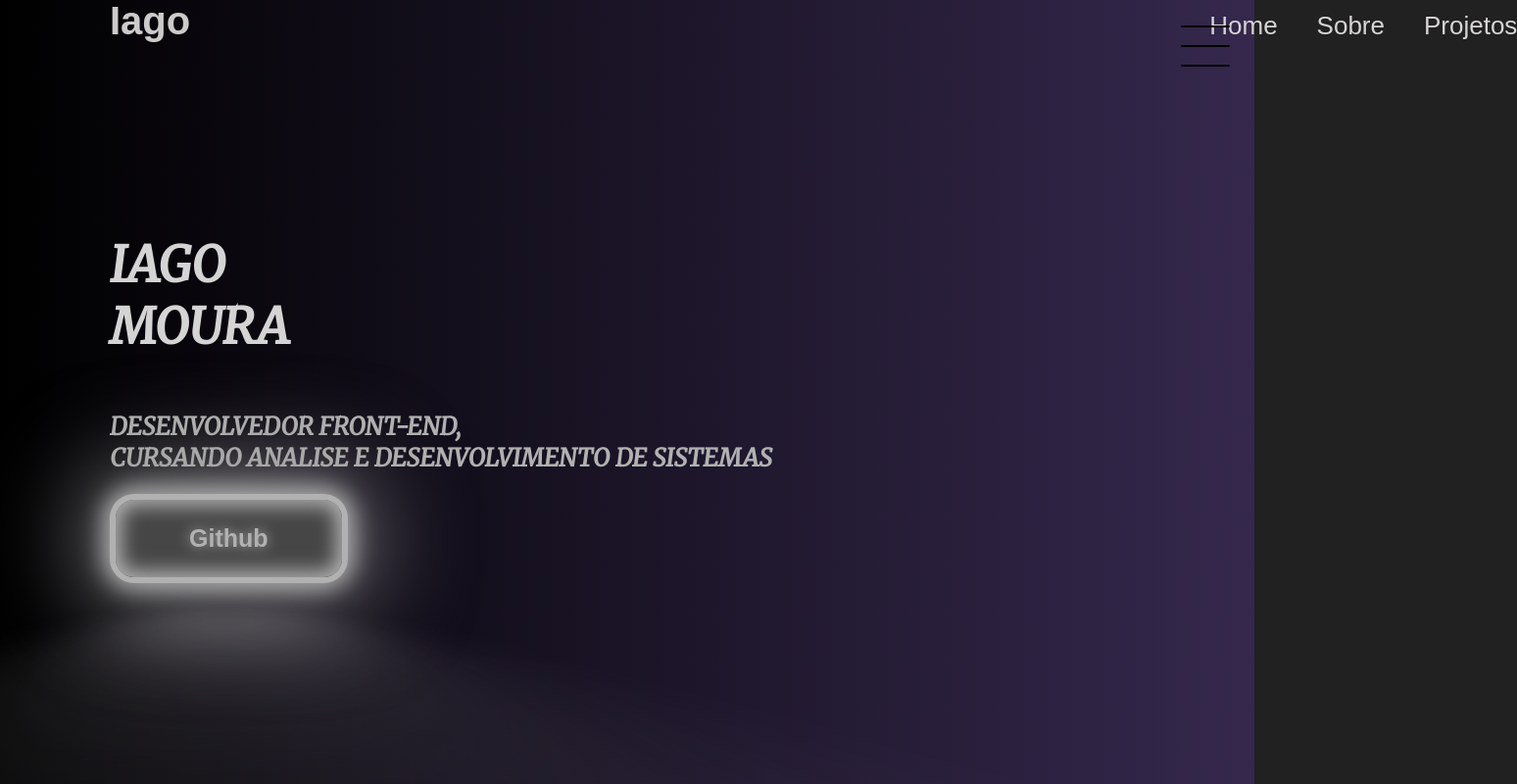
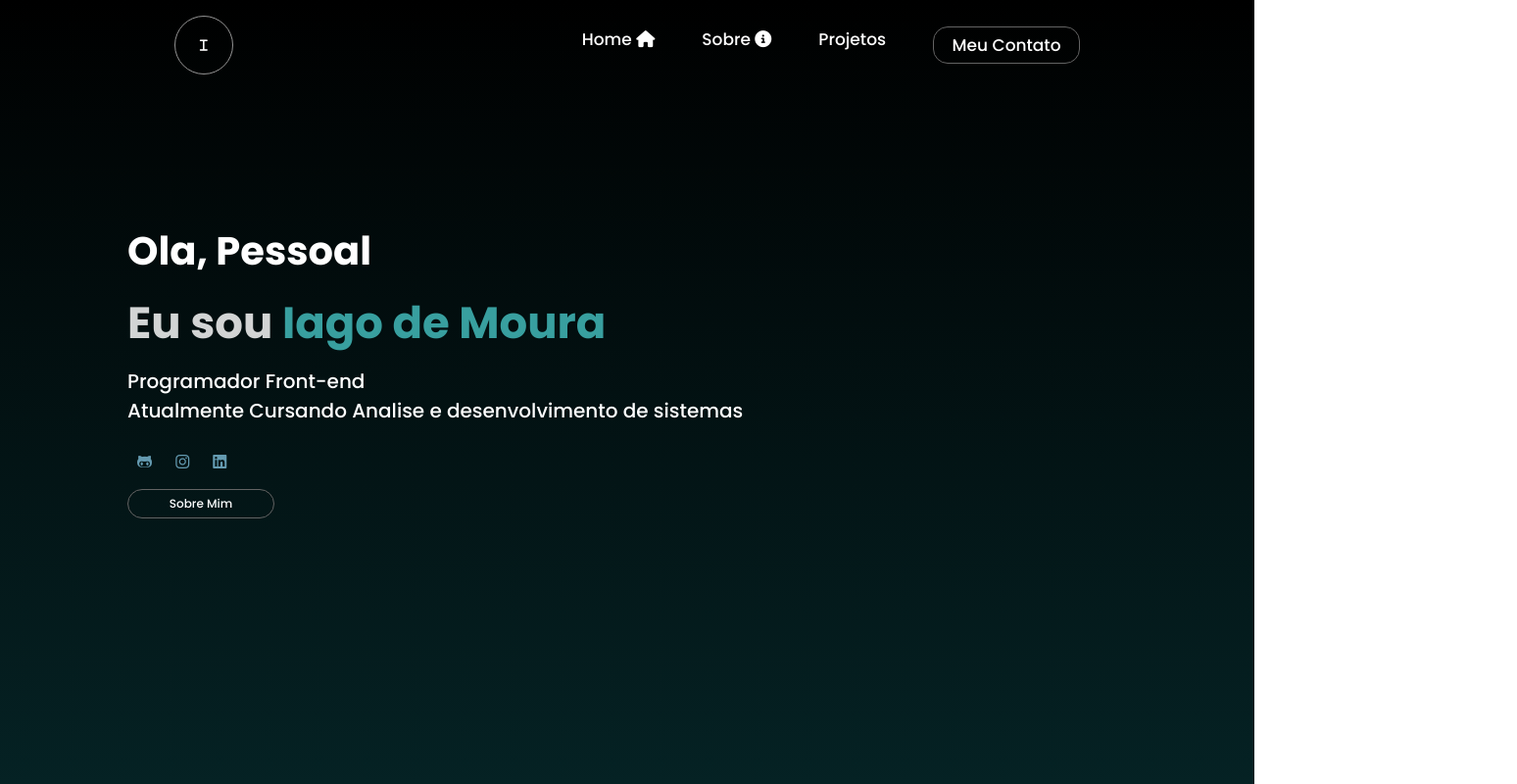
Before and after one commit to iagoxz/portifolio-program-web, a plain HTML site: page index.html in a window 1280 px wide. Shown: the whole page at 98% size, 1548 px wide, since content can reach past the window. Drawn offline with Linux system fonts and the light colour scheme.

Commit message:
commit1 origin

```diff
--- a/index.html
+++ b/index.html
@@ -1,54 +1,59 @@
 <!DOCTYPE html>
-<html lang="pt-br">
+<html lang="en">
 <head>
     <meta charset="UTF-8">
     <meta http-equiv="X-UA-Compatible" content="IE=edge">
     <meta name="viewport" content="width=device-width, initial-scale=1.0">
-     <link rel="stylesheet" href="style.css">
+    <link rel="stylesheet" href="style.css">
+    <link rel="stylesheet" href="https://cdnjs.cloudflare.com/ajax/libs/font-awesome/6.1.0/css/all.min.css" integrity="sha512-10/jx2EXwxxWqCLX/hHth/vu2KY3jCF70dCQB8TSgNjbCVAC/8vai53GfMDrO2Emgwccf2pJqxct9ehpzG+MTw==" crossorigin="anonymous" referrerpolicy="no-referrer" />
     <title>Iago Portifolio</title>
 </head>
 <body>
-    <header class="header-container">
-        <div class="header">
-            <div class="checkbox-container">
-                <div class="checkbox-wraper">
-                    <input type="checkbox" id="toogle">
-                    <label class="checkbox" for="toogle">
-                        <div class="trace"></div>
-                        <div class="trace"></div>
-                        <div class="trace"></div>
-                    </label>
-                    <div class="menu"></div>
-                    <nav>
-                        <div class="logo">Iago</div>
-                        <div class="links">
-                            <ul class="nav-itens">
-                               <li><a href="index.html">Home</a></li>
-                               <li><a href="#">Sobre</a></li>
-                               <li><a href="projetos.html">Projetos</a></li>
 
-                            </ul>
-                        </div>
-
-                </div>
-
+    <div class="background">
+        <header>
+            <div class="logo">
+                <i class="fa-solid fa-i"></i>
             </div>
 
-        </div>
+            <div class="cabeçalho-link">
+                <li>
+                    <a href="index.html">Home <i class="fa-solid fa-house"></i></a>
+                </li>
 
-            <h1>Iago <br> Moura</h1>
-            <h2>Desenvolvedor Front-end, <br> Cursando Analise e Desenvolvimento de Sistemas</h2>
+                <li>
+                    <a href="#l">Sobre <i class="fa-solid fa-circle-info"></i></a>
+                </li>
 
-            <div class="content">
-                <div class="content">
-                    <a href="https://github.com/iagoxz" target="_blank"><button>Github</button></a>
-    </header>
-
-    <main class="container">
+                <li>
+                    <a href="https://github.com/iagoxz">Projetos</a>
+                </li>
 
 
-    </main>
+                <button> <a href="https://www.instagram.com/iagoxzs/">Meu Contato</a></button>
+            </div>
+        </header>
 
-    <footer></footer>
+        <div class="container-text">
+            <div class="text">
+                <h3>Ola, Pessoal</h3>
+                <h1>Eu sou <span>Iago de Moura</span></h1>
+                <p>Programador Front-end<br>Atualmente Cursando Analise e desenvolvimento de sistemas</p>
+                <div class="redes-social">
+                    <a target="_blank" href="https://github.com/iagoxz"><i class="fa-brands fa-github-alt"></i></a>
+                    <a target="_blank" href="https://www.instagram.com/iagoxzs/"><i class="fa-brands fa-instagram"></i></a>
+                    <a target="_blank   " href="https://www.linkedin.com/in/iago-moura-b3346423b/"><i class="fa-brands fa-linkedin"></i></a>
+
+
+                </div><!--redes-social-->
+                <button class="btn">Sobre Mim</button>
+            </div>
+        </div>
+    </div>
+
+
+
+
+
 </body>
 </html>
--- a/style.css
+++ b/style.css
@@ -1,310 +1,133 @@
-@import url('https://fonts.googleapis.com/css2?family=Merriweather:ital@1&display=swap');
+@import url("https://fonts.googleapis.com/css2?family=Poppins:ital,wght@0,500;0,600;0,700;0,800;0,900;1,400;1,500;1,600;1,700;1,800;1,900&display=swap");
 
-body{
+* {
   margin: 0;
   padding: 0;
-    font-family: 'Merriweather', serif;
-    color: #1e1e2a;
-    margin: 0px;
-    position: relative;
+  box-sizing: border-box;
+  font-family: "Poppins", sans-serif;
+  text-decoration: none;
+  list-style: none;
+}
+
+body {
+  overflow: hidden;
+}
+
+.background {
+  background: linear-gradient(rgb(0, 0, 0), #052224);
+  background-size: cover;
+  background-position: center;
+  width: 100%;
+  height: 100vh;
+}
+
+header {
   display: flex;
+  justify-content: space-around;
+  max-width: 100%;
+  align-items: center;
+  text-align: center;
+  padding-top: 1rem;
+}
+
+.cabeçalho-link {
+  display: flex;
+  gap: 3rem;
+  font-weight: 400;
+  cursor: pointer;
+}
+
+.cabeçalho-link a {
+  color: #fff;
+  font-size: 17px;
+}
+
+.cabeçalho-link a:hover {
+  color: #4c737c;
+  transition: 0.3s all;
+}
+
+.logo i {
+  height: 60px;
+  width: 60px;
+  background: transparent;
+  border: 1px solid #949494;
+  color: #ffffff;
+  border-radius: 50%;
+  display: inline-flex;
   align-items: center;
   justify-content: center;
-    background-color: #212121;
-    height: 100vh;
-    background-repeat: no-repeat;
+  font-size: 13px;
+  cursor: pointer;
+}
+
+button {
+  color: #fcfcfc;
+  background: transparent;
+  border: solid 1px #636363;
+  padding: 5px;
+  border-radius: 15px;
+  font-size: 12px;
+  cursor: pointer;
+  width: 150px;
+}
+
+button:hover {
+  background-color: #084442;
+  color: #fff;
+  transition: 0.5s;
+}
+
+.container-text {
+  padding: 150px 0 0 130px;
+}
+
+.text h3 {
+  color: #fff;
+  font-size: 40px;
+}
+
+.text h1 {
+  color: #ffffffd2;
+  margin-top: 10px;
+  font-size: 45px;
+}
+
+.text span {
+  color: #389f9f;
+}
+
+.text p {
+  color: #fff;
+  font-weight: 500;
+  margin-top: 10px;
+  font-size: 20px;
+}
+
+.redes-social {
+  margin-top: 25px;
+  transition: all 1s;
 
 }
 
-.header-container{
-    height: 100vh;
-    width: 100vw;
-    background-image: linear-gradient(to right, black, rgb(53, 40, 77));
-    background-repeat: no-repeat;
-    background-position: center;
-    background-size: contain;
-    display: flex;
-    flex-direction: column;
-    justify-content: center;
-    align-items: flex-start;
-    box-sizing: border-box;
-    padding: 0 112px;
-    position: relative;
+.redes-social a {
+  color: #649ab0;
+  padding: 10px;
+  margin-top: 5px;
+  transition: all 1s;
 
 }
-
-button {
-    --glow-color: rgb(177, 177, 177);
-    --glow-spread-color: rgba(148, 147, 150, 0.781);
-    --enhanced-glow-color: rgb(172, 171, 173);
-    --btn-color: rgb(70, 70, 70);
-    border: .25em solid var(--glow-color);
-    padding: 1em 3em;
-    color: var(--glow-color);
-    font-size: 25px;
-    font-weight: bold;
-    background-color: var(--btn-color);
-    border-radius: 1em;
-    outline: none;
-    box-shadow: 0 0 1em .25em var(--glow-color),
-           0 0 4em 1em var(--glow-spread-color),
-           inset 0 0 .75em .25em var(--glow-color);
-    text-shadow: 0 0 .5em var(--glow-color);
-    position: relative;
-    transition: all 0.3s;
-   }
-   button::after {
-    pointer-events: none;
-    content: "";
-    position: absolute;
-    top: 120%;
-    left: 0;
-    height: 100%;
-    width: 100%;
-    background-color: var(--glow-spread-color);
-    filter: blur(2em);
-    opacity: .7;
-    transform: perspective(1.5em) rotateX(35deg) scale(1, .6);
-   }
-   button:hover {
-    color: var(--btn-color);
-    background-color: var(--glow-color);
-    box-shadow: 0 0 1em .25em var(--glow-color),
-           0 0 4em 2em var(--glow-spread-color),
-           inset 0 0 .75em .25em var(--glow-color);
-   }
-   button:active {
-    box-shadow: 0 0 0.6em .25em var(--glow-color),
-           0 0 2.5em 2em var(--glow-spread-color),
-           inset 0 0 .5em .25em var(--glow-color);
+.redes-social:hover{
+    -webkit-filter: blur(5px);
+    filter: blur(5px);
 }
 
-h1{
-    font-size: 50px;
-    text-transform: uppercase;
-    color: rgb(212, 212, 212);
+.btn {
+  margin-top: 15px;
 }
 
-h2{
-    text-transform: uppercase;
-    font-size: 25px;
-    color: rgb(177, 177, 177);
-}
-
-.social-media{
-    margin-top: 1rex;
-    display: flex;
-}
-
-.social-media a{
-    text-decoration: none;
-    padding: 1rem 4rem;
-    border: 1px solid #1e1e2a;
-    min-width: 4rem;
-    display: flex;
-    align-items: center;
-    justify-content: center;
-    transition: .5s ease-in;
-}
-
-a:hover{
-    background-color: aliceblue;
-}
-
-.checkbox-container{
-    display: flex;
-    justify-content: center;
-    align-items: center;
-}
-
-.checkbox{
-    height: 100px;
-    width: 100px;
-    position: absolute;
-    right: 0;
-    top: 0;
-    display: flex;
-    justify-content: center;
-    cursor: pointer;
-    z-index: 9999;
-    transition: 400ms ease-in-out 0s;
-}
-
-.checkbox .trace{
-    width: 50px;
-    height: 2px;
-    background-color: black;
-    position: absolute;
-    border-radius: 4px;
-    transition: 0.5s ease-in-out;
-}
-.checkbox .trace:nth-child(1){
-    top: 26px;
-    transform: rotate(0);
-}
-
-.checkbox .trace:nth-child(2){
-    top: 46px;
-    transform: rotate(0);
-}
-
-.checkbox .trace:nth-child(3){
-    top: 66px;
-    transform: rotate(0);
-}
-
-
-#toogle{
+@media screen and (max-width: 600px) {
+  .cabeçalho-link {
     display: none;
   }
-
-.menu{
-    position :absolute;
-    top: 28px;
-    right: 30px;
-    background-color: transparent;
-    height: 4px;
-    border-radius: 50%;
-    box-shadow: 0px 0px 0px 0px #ffffff;
-    z-index: -1;
-    transition: 400ms ease-in-out 0;
 }
-
-.menu-items{
-    position: fixed;
-    top: 0;
-    left: 0;
-    right: 0;
-    width: 100%;
-    height: 100vh;
-    display: flex;
-    justify-content: center;
-    align-items: center;
-    z-index: 2;
-    opacity: 0;
-    visibility: hidden;
-    transition: 400ms ease-in-out 0;
-}
-
-.menu-items ul{
-    list-style-type: none;
-
-}
-
-.menu-items ul li a{
-    margin: 10 0;
-    color: #1e1e2a;
-    text-decoration: none;
-    text-transform: uppercase;
-    font-size: 40px;
-    letter-spacing: 4px;
-
-}
-
-.menu-items ul{
-    list-style-type: none;
-}
-
-.menu-items ul li a{
-    margin: 10px 0;
-    color: black;
-    text-decoration: none;
-    text-transform: uppercase;
-    letter-spacing: 7px;
-    font-size: 40px;
-}
-
-#toogle:checked + .checkbox .trace:nth-child(1){
-    transform: rotate(45deg);
-    top: 47px;
-}
-
-#toogle:checked + .checkbox .trace:nth-child(2){
-    transform: translate(-100px);
-    width: 30px;
-    visibility: hidden;
-    opacity: 0;
-}
-
-#toggle:checked + .checkbox .trace:nth-child(3){
-    transform: rotate(-45deg);
-    top: 48px;
-}
-
-#toggle:checked + .checkbox{
-    background-color: #bdbdbd;
-}
-
-#toggle:checked ~ .menu{
-    box-shadow: 0px 0px 0px 100vmax #ffffff;
-    z-index: 1;
-}
-#toggle:checked ~ .menu-items{
-    visibility: visible;
-    opacity: 1;
-}
-
-
-
-nav {
-    display: flex;
-    justify-content: start;
-    font-family: 'Poppins', sans-serif;
-    margin-top: -30vh;
-    align-items: center;
-    color: #cdcaca;
-
-}
-
-.logo {
-    padding-top: 10px;
-    padding-right: 120vh;
-    font-weight: 800;
-    font-size: 40px;
-}
-
-.nav-itens {
-    font-size: 26px;
-    list-style: none;
-    display: flex;
-
-}
-
-.nav-itens>li>a {
-    padding-left: 40px;
-    color: #d7d4d4;
-    text-decoration: none;
-
-}
-
-.links{
-    display: flex;
-    padding-top: 20px;
-}
-
-.img1{
-    width: 1000px;
-    border: 1px solid #d7d4d4;
-    box-shadow: 0px 0px 10px #d7d4d4;
-    cursor: pointer;
-    border-radius: 10px;
-    transition: all 0.5s;
-}
-
-.img1:hover{
-    -webkit-transform: scale(1.5);
-    transform: scale(1.1);
-}
-
-
-.projeto-main{
-    background-image: linear-gradient(to right, black, rgb(53, 40, 77));
-    background-repeat: no-repeat;
-}
-
-.projetos-div{
-    justify-content: flex-start;
-    padding-right: 100px;
-    display: flex;
-
-}
```
Also changed, not shown: projetos.html (deleted, +0 -24 lines). Lines whose indentation alone changed are shown as unchanged.
